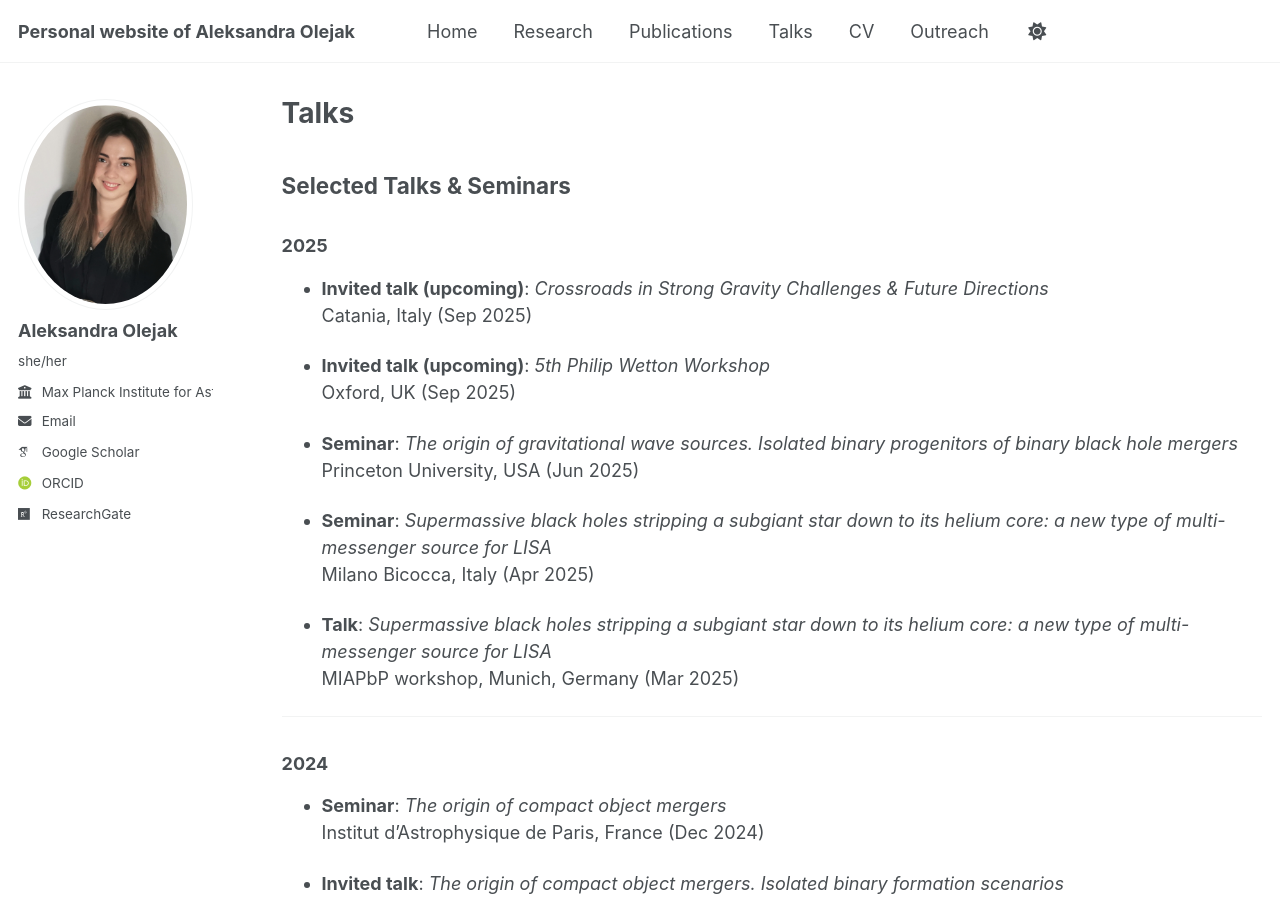
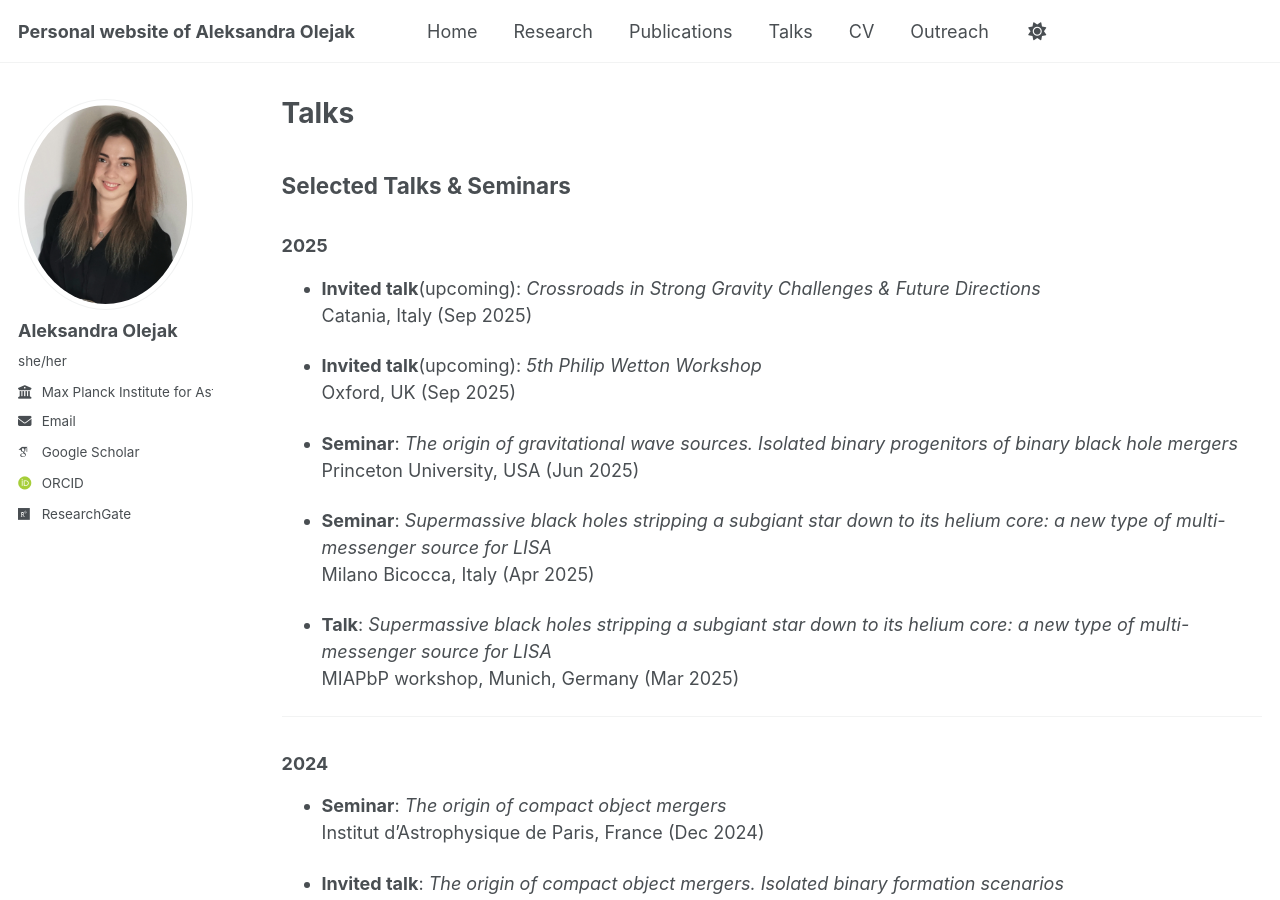
Before and after one commit to aleole/aleole.github.io, a Jekyll site: the page built from _pages/talks.md, in a window 1280 px wide and 900 px high. Built offline with Jekyll 4.4.1, drawn with Linux system fonts in a browser that asks for light colours; some web fonts are replaced; a script that is not in the unit is left out.

```diff
--- a/_pages/talks.md
+++ b/_pages/talks.md
@@ -11,10 +11,10 @@ author_profile: true
 ## Selected Talks & Seminars
 
 ### 2025
-- **Invited talk (upcoming)**: *Crossroads in Strong Gravity Challenges & Future Directions*
+- **Invited talk**(upcoming): *Crossroads in Strong Gravity Challenges & Future Directions*
   Catania, Italy (Sep 2025)
 
-- **Invited talk (upcoming)**: *5th Philip Wetton Workshop*
+- **Invited talk**(upcoming): *5th Philip Wetton Workshop*
   Oxford, UK (Sep 2025)
 
 - **Seminar**: *The origin of gravitational wave sources. Isolated binary progenitors of binary black hole mergers*
```
